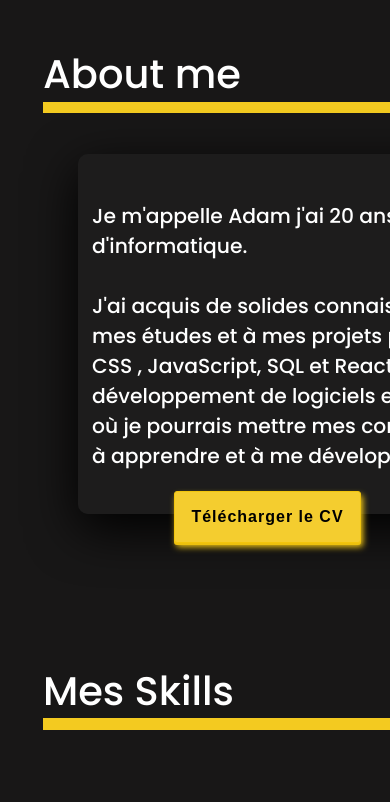
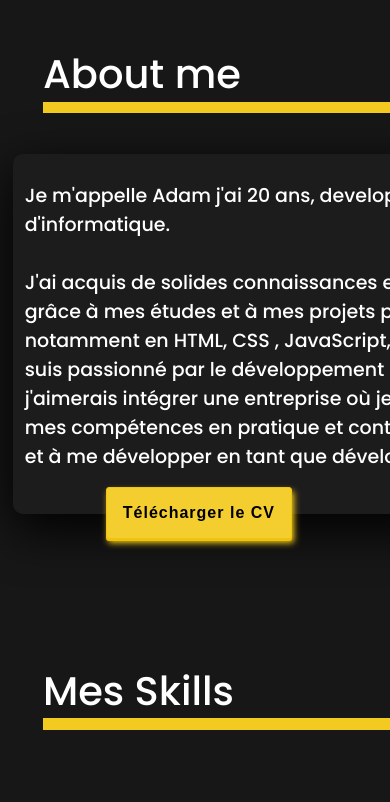
Before and after one commit to Neyzoh/Portfolio, a React (Create React App) app in the folder portfolio/: page / in a window 390 px wide. Shown: the part 1191-1993 px from the top of the page. Built offline with nearby package versions, Linux system fonts and the light colour scheme.

Commit message:
about section

```diff
--- a/portfolio/src/components/About/style.scss
+++ b/portfolio/src/components/About/style.scss
@@ -96,7 +96,7 @@
     }
     .card-btn-container{
         bottom: -6.5em;
-        left: 10px;
+        left: 1px;
     }
     .card-btn{
         padding: 26px;
@@ -112,16 +112,16 @@
         bottom: -60%;
     }
     .about-container::before{
-        width: 15em;
+        width: 12em;
     }
     .about-card{
-        width: 550px;
+        width: 430px;
         height: 200px;
-        left: 390px;
+        left: 265px;
         top: 290px;
     }
     .about-card-paragraph{
-        font-size: 20.3px;
+        font-size: 19px;
         bottom: 12%;
         right: 30px;
         left: 2%;
```
